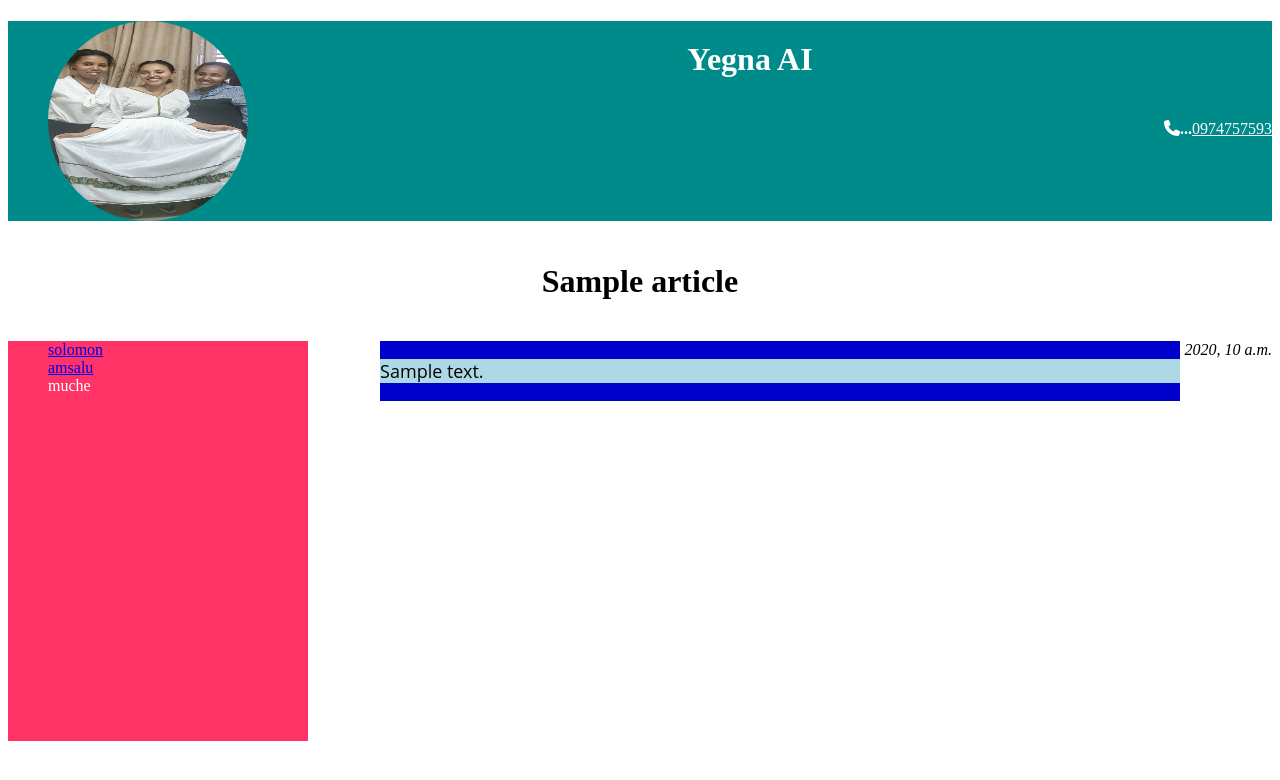
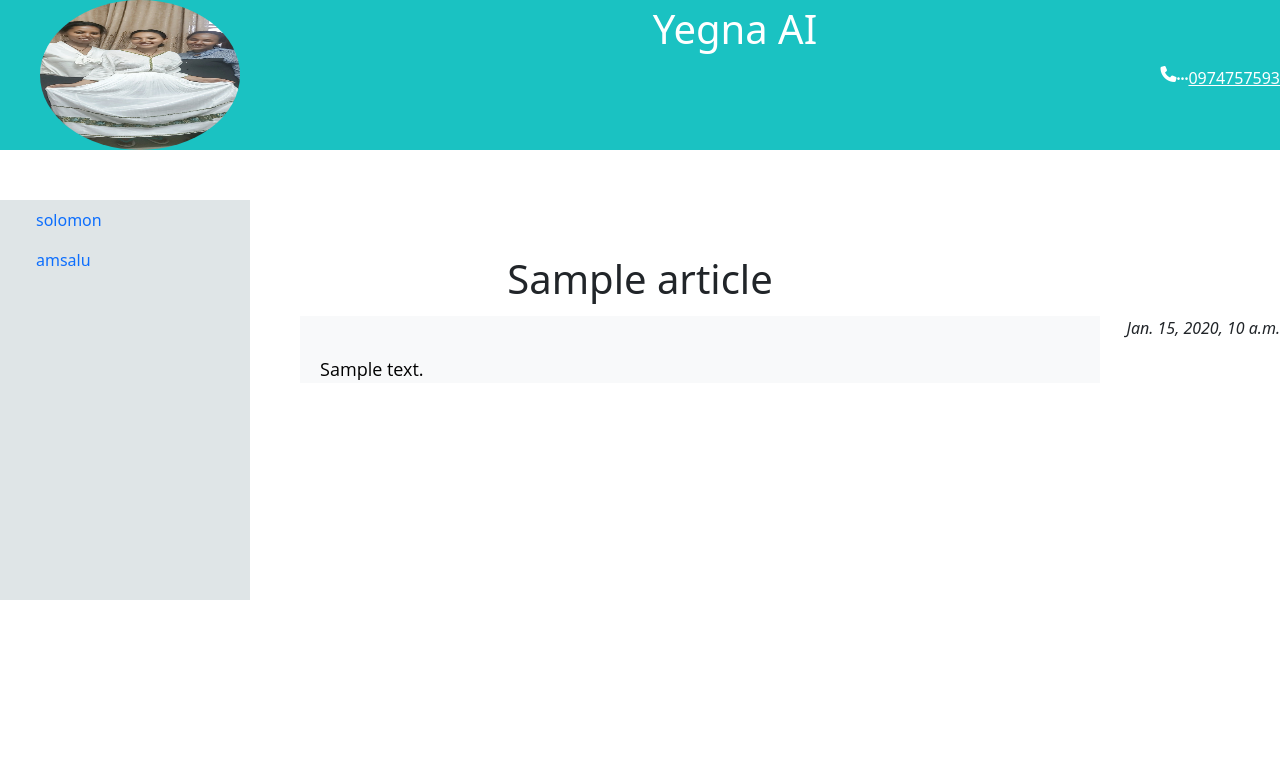
Before and after one commit to solomonamsalu/yegna, a Django app: page /blog/home in a window 1280 px wide. Shown: the top 780 px of the page. Run offline with Django 4.2, Linux system fonts and the light colour scheme; tables that the repository leaves empty hold one stand-in row (values such as "Sample post"); some libraries are stand-ins or nearby versions.

Commit message:
add bootstrap and fix top nav

```diff
--- a/blog/static/first.css
+++ b/blog/static/first.css
@@ -1,13 +1,15 @@
 h1{
     text-align: center;
-    padding:20px;
+    padding:5px 50px 5px 50px;
     display: block;
-
-
+    margin-top: 250px;
+  }
+  .title{
+    margin-top: 250px;
   }
   img{
       float:left;
-      height: 200px;
+      height: 150px;
       width: 200px;
       border-radius: 500%;
       margin-left:40px;
@@ -18,32 +20,31 @@ h1{
   }
   .first{
       color: white;
-      height: 200px;
-      background-color:darkcyan
+      height: 150px;
+      background-color:rgb(26, 194, 194);
+      display: block;
+
+
+
   }
   .article{
       margin-left: 150px;
       width: 800px;
       overflow:auto;
-      background-color:rgb(0, 0, 205);
-      color: white;
       opacity:1;
       position: absolute;
-      right: 100px;
+      right: 180px;
       top:auto;
 
   }
   .para{
-    background-color:lightblue;
     color:hsl(0, 100%, 1%);
-    padding:60px,20px;
+    padding-top:40px;
+    padding-left:20px;
     font-family: Open Sans,sans-serif;
     font-size:large;
-    opacity:3;
-    word-wrap: break-word;
     border:none;
-    white-space: pre-wrap;
-    resize: none;
+
 
 
   }
@@ -51,15 +52,16 @@ h1{
     float: right;
   }
   .sidenav{
-    width:300px;
+    width:250px;
     height: 400px;
-    background-color: #FF3366;
+    background-color:#dfe5e7;
     list-style-type: none;
-    color:white
+    position:fixed;
+    top:200px;
+  }
+  li a{
+    list-style-type: none;
+    color: hwb(0 0% 94%);
+    margin-left: 20px;
 
   }
-  li{
-    list-style-type: none;
-    color: white;
-
-  }
--- a/blog/templates/blog/article_list.html
+++ b/blog/templates/blog/article_list.html
@@ -1,16 +1,14 @@
 {%include 'blog/base.html'%}
 {%for i in articles%}
-<h1>{{i.title}}</h1>
-<i class="date">{{i.created_at}}</i>
+<h1 class="title">{{i.title}}</h1>
+<i class="date ">{{i.created_at}}</i>
 <div class="article">
-    <p class="para">{{ i.body|linebreaksbr }}</p>
+    <p class="para text-bg-light">{{ i.body|linebreaksbr }}</p>
 </div>
 <nav class="sidenav">
-    <ul>
-        <li><a href="/">solomon</a></li>
-        <li><a href="/">amsalu</a></li>
-
-        muche
+    <ul class="nav flex-column">
+        <li class="nav-item"><a class="nav-link" href="/">solomon</a></li>
+        <li class="nav-item"><a  class="nav-link" href="/">amsalu</a></li>
     </ul>
 
 </nav>
--- a/blog/templates/blog/base.html
+++ b/blog/templates/blog/base.html
@@ -8,16 +8,20 @@
     <title>Document</title>
 <link rel="stylesheet" href="{%static 'first.css'%}">
 <script src="https://kit.fontawesome.com/920eaf41fa.js" crossorigin="anonymous"></script>
+<link href="https://cdn.jsdelivr.net/npm/bootstrap@5.2.3/dist/css/bootstrap.min.css" rel="stylesheet">
+<script src="https://cdn.jsdelivr.net/npm/bootstrap@5.2.3/dist/js/bootstrap.bundle.min.js"></script>
 </head>
 
-<body>
-    <div class="first">
+<body class="containe">
+    <div class="first fixed-top">
     <img src="{% static 'sisters.jpg'%}" alt="picture">
-    <h1>Yegna AI  </h1>
+    <h1 >Yegna AI  </h1>
     <a  class="right" href=”tel:0974757593″>0974757593</a>
     <i class='fa fa-phone right'>...</i>
     </div>
    {%block msg%}
    {%endblock%}
+
+
 </body>
 </html>
```
